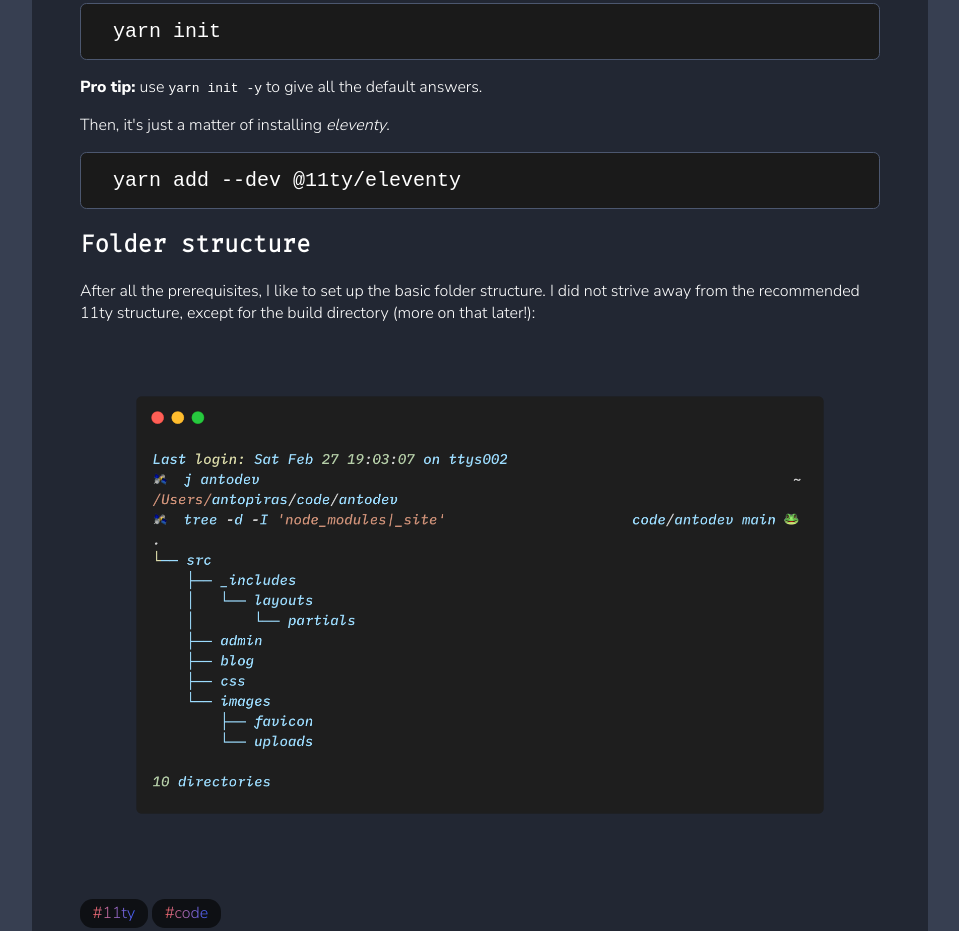
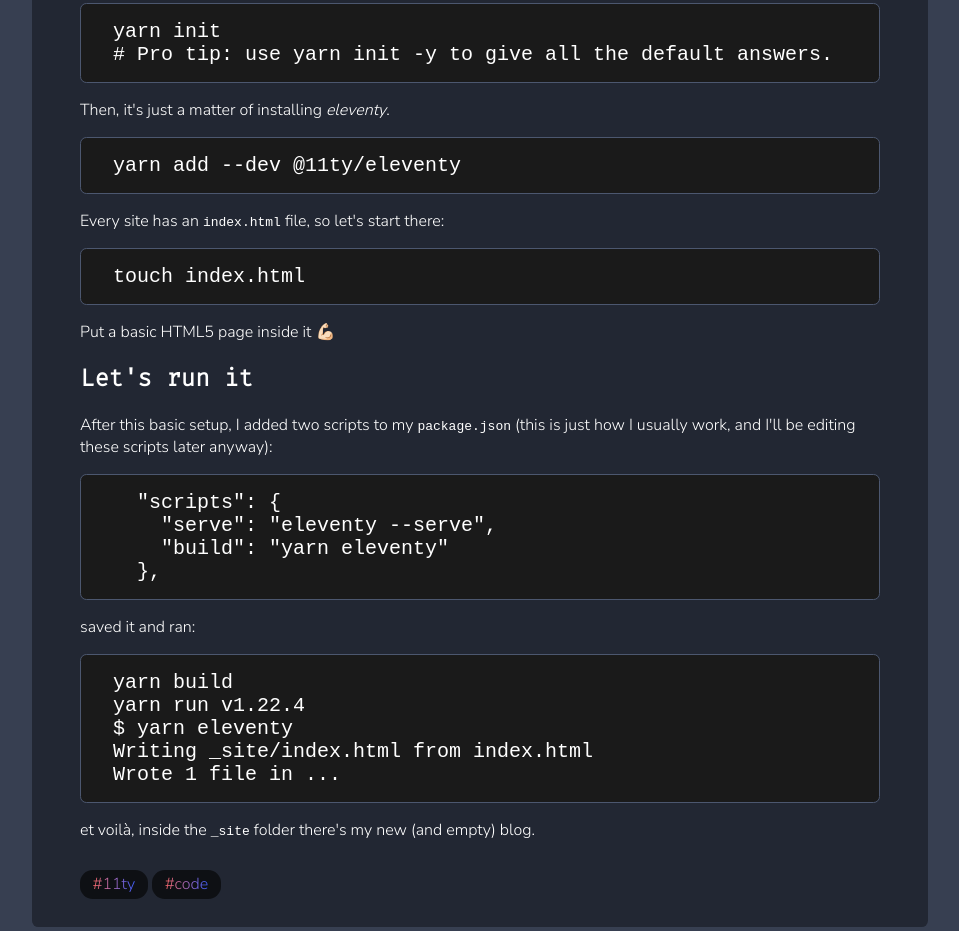
Before and after one commit to antoBit/antodev, an Eleventy site: page src/blog/2021-02-27-how-i-built-this-blog.md in a window 1280 px wide. Shown: the part 530-1461 px from the top of the page, without its empty margins (160-1119 px from the left). Built offline with nearby package versions, Linux system fonts and the light colour scheme; Eleventy itself is replaced by a stand-in of ours; code samples lack their colours; files that its build step writes are made by us from their sources.

Commit message:
Update Blog “2021-02-27-how-i-built-this-blog”

````diff
--- a/src/blog/2021-02-27-how-i-built-this-blog.md
+++ b/src/blog/2021-02-27-how-i-built-this-blog.md
@@ -37,9 +37,8 @@
 
 ```
 yarn init
+# Pro tip: use yarn init -y to give all the default answers.
 ```
-
-**Pro tip:** use `yarn init -y` to give all the default answers.
 
 Then, it's just a matter of installing *eleventy*.
 
@@ -47,8 +46,33 @@
 yarn add --dev @11ty/eleventy
 ```
 
-## Folder structure
+Every site has an `index.html` file, so let's start there:
 
-After all the prerequisites, I like to set up the basic folder structure. I did not strive away from the recommended 11ty structure, except for the build directory (more on that later!):
+```
+touch index.html
+```
 
-![The blog folder structure](/images/uploads/blog-tree.png "The blog folder structure")
+Put a basic HTML5 page inside it 💪🏻
+
+## Let's run it
+
+After this basic setup, I added two scripts to my `package.json` (this is just how I usually work, and I'll be editing these scripts later anyway):
+
+```json
+  "scripts": {
+    "serve": "eleventy --serve",
+    "build": "yarn eleventy"
+  },
+```
+
+saved it and ran:
+
+```
+yarn build
+yarn run v1.22.4
+$ yarn eleventy
+Writing _site/index.html from index.html
+Wrote 1 file in ...
+```
+
+et voilà, inside the `_site` folder there's my new (and empty) blog.
````
